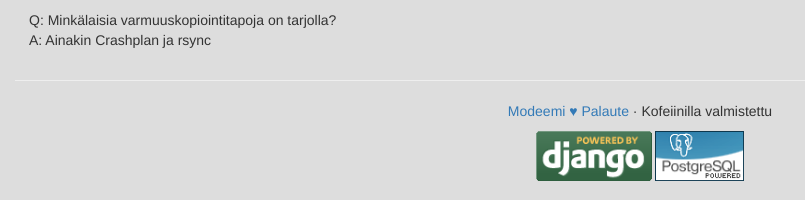
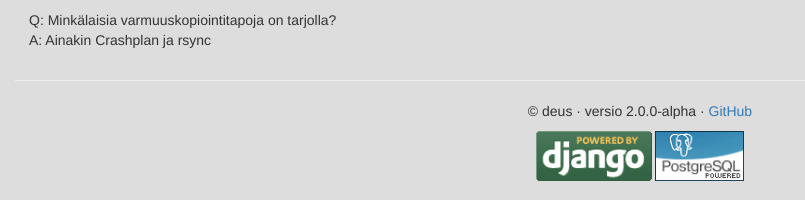
Before and after one commit to modeemi/website, a Django app: page /palvelut/backup/ in a window 1280 px wide. Shown: the part 945-1145 px from the top of the page, without its empty margins (0-805 px from the left). Run offline with Django 3.2, Linux system fonts and the light colour scheme; parts of the project's set-up code (start-up, migrations or seed data) failed here and were passed over; some libraries are stand-ins or nearby versions.

Commit message:
Footer adjustments

```diff
--- a/modeemintternet/templates/base.html
+++ b/modeemintternet/templates/base.html
@@ -88,7 +88,7 @@
         <footer>
             <div class="col-xs-12 text-center">
                 <hr />
-                <p><a href="mailto:hallitus@modeemi.fi">Modeemi &hearts; Palaute</a> &middot; Kofeiinilla valmistettu</p>
+                <p>&copy; deus &middot; versio 2.0.0-alpha &middot; <a href="https://github.com/aleksih/modeemintternet">GitHub</a></p>
                 <a href="http://www.djangoproject.com/"><img src="{% static "logo/django.gif" %}" border="0" width="116" height="50" alt="Powered by Django." title="Powered by Django." /></a>
                 <a href="http://www.postgresql.org/"><img src="{% static "logo/postgresql.gif" %}" border="0" width="89" height="50" alt="Powered by PostgreSQL." title="Powered by PostgreSQL." /></a>
             </div>
```
